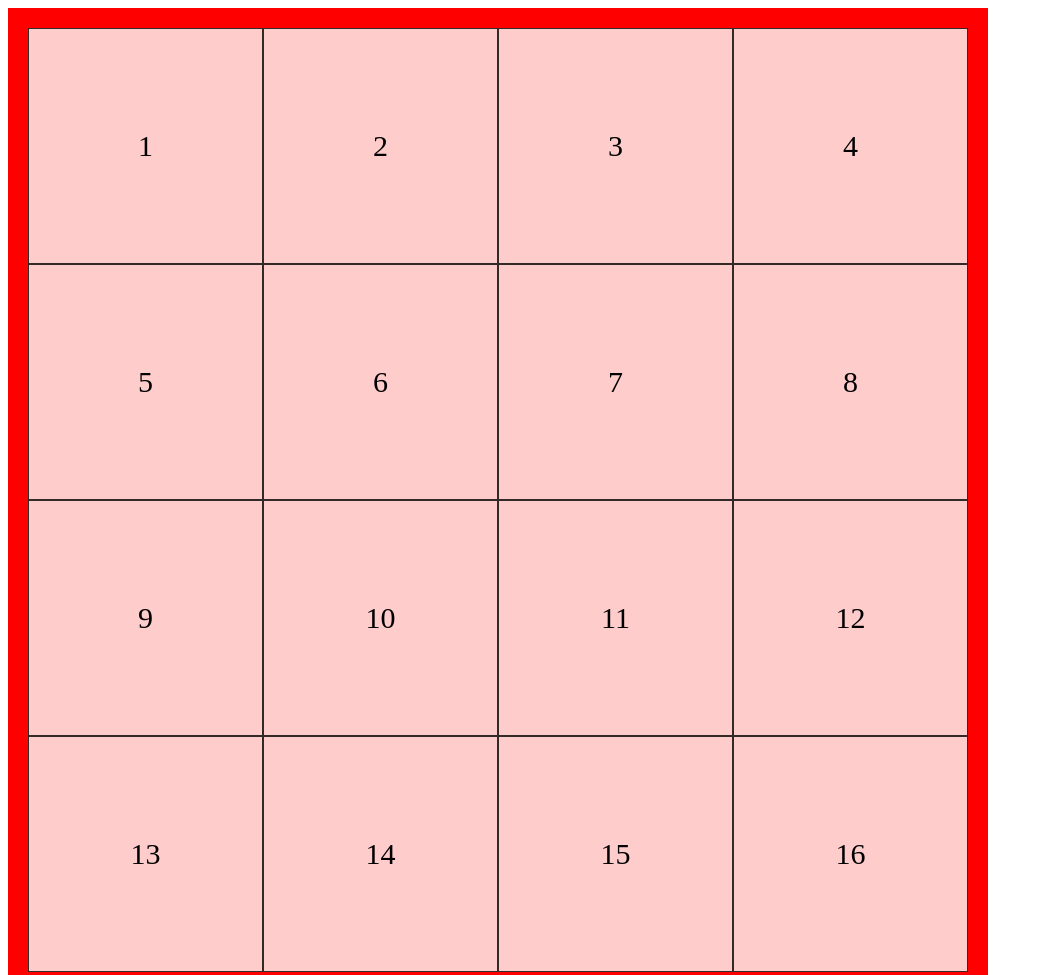
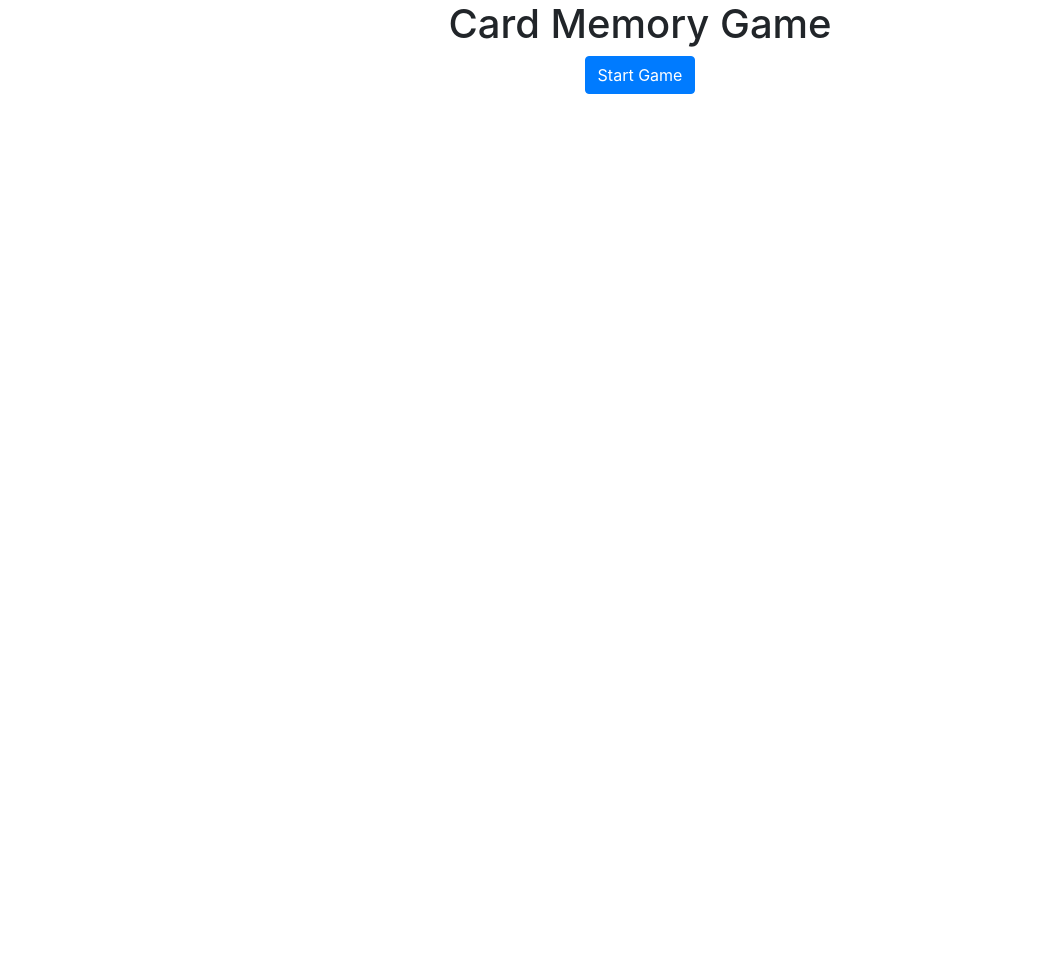
Before and after one commit to MatthewONeill/cardMemoryGame, a website: page public/cardHtml.html in a window 1280 px wide. Shown: the top 975 px of the page, without its empty margins (0-1043 px from the left). After the commit the page ends 800 px from the top, so only its background shows below. Drawn offline with nearby package versions, Linux system fonts and the light colour scheme.

Commit message:
new front end

```diff
--- a/public/cardHtml.html
+++ b/public/cardHtml.html
@@ -1,24 +1,88 @@
 <html>
-    <head>
-        <link rel="stylesheet" href="cardCss.css">
-    </head>
-    <div class="grid-container">
-        <div class="grid-item" id="gridDiv1">1</div>
-        <div class="grid-item" id="gridDiv2">2</div>
-        <div class="grid-item" id="gridDiv3">3</div>
-        <div class="grid-item" id="gridDiv4">4</div>
-        <div class="grid-item" id="gridDiv5">5</div>
-        <div class="grid-item" id="gridDiv6">6</div>
-        <div class="grid-item" id="gridDiv7">7</div>
-        <div class="grid-item" id="gridDiv8">8</div>
-        <div class="grid-item" id="gridDiv9">9</div>
-        <div class="grid-item" id="gridDiv10">10</div>
-        <div class="grid-item" id="gridDiv11">11</div>
-        <div class="grid-item" id="gridDiv12">12</div>
-        <div class="grid-item" id="gridDiv13">13</div>
-        <div class="grid-item" id="gridDiv14">14</div>
-        <div class="grid-item" id="gridDiv15">15</div>
-        <div class="grid-item" id="gridDiv16">16</div>
+
+<head>
+    <link rel="stylesheet" href="cardCss.css">
+    <link rel="stylesheet" href="https://stackpath.bootstrapcdn.com/bootstrap/4.4.1/css/bootstrap.min.css"
+        integrity="sha384-Vkoo8x4CGsO3+Hhxv8T/Q5PaXtkKtu6ug5TOeNV6gBiFeWPGFN9MuhOf23Q9Ifjh" crossorigin="anonymous">
+    <script src="https://code.jquery.com/jquery-3.4.1.slim.min.js"
+        integrity="sha384-J6qa4849blE2+poT4WnyKhv5vZF5SrPo0iEjwBvKU7imGFAV0wwj1yYfoRSJoZ+n"
+        crossorigin="anonymous"></script>
+    <script src="https://cdn.jsdelivr.net/npm/popper.js@1.16.0/dist/umd/popper.min.js"
+        integrity="sha384-Q6E9RHvbIyZFJoft+2mJbHaEWldlvI9IOYy5n3zV9zzTtmI3UksdQRVvoxMfooAo"
+        crossorigin="anonymous"></script>
+    <script src="https://stackpath.bootstrapcdn.com/bootstrap/4.4.1/js/bootstrap.min.js"
+        integrity="sha384-wfSDF2E50Y2D1uUdj0O3uMBJnjuUD4Ih7YwaYd1iqfktj0Uod8GCExl3Og8ifwB6"
+        crossorigin="anonymous"></script>
+</head>
+
+<h1 style="text-align: center;">Card Memory Game</h1>
+<div class="col-12 text-center" style="padding-bottom: 10px;">
+    <button type="button"  onclick="startGame()" class="btn btn-primary">Start Game</button>
+</div>
+
+<div class="container">
+    <div class="row align-items-center">
+        <div class="col-3 align-self-center" id="gridDiv1">
+
+        </div>
+        <div class="col-3 align-self-center" id="gridDiv2">
+
+        </div>
+        <div class="col-3 align-self-center" id="gridDiv3">
+
+        </div>
+        <div class="col-3 align-self-center" id="gridDiv4">
+
+        </div>
     </div>
+    <div class="row align-items-center">
+        <div class="col-3 align-self-center" id="gridDiv5">
+
+        </div>
+        <div class="col-3 align-self-center" id="gridDiv6">
+
+        </div>
+        <div class="col-3 align-self-center" id="gridDiv7">
+
+        </div>
+        <div class="col-3 align-self-center" id="gridDiv8">
+
+        </div>
+    </div>
+    <div class="row">
+        <div class="col-3 align-self-center" id="gridDiv9">
+
+        </div>
+        <div class="col-3 align-self-center" id="gridDiv10">
+
+        </div>
+        <div class="col-3 align-self-center" id="gridDiv11">
+
+        </div>
+        <div class="col-3 align-self-center" id="gridDiv12">
+
+        </div>
+    </div>
+    <div class="row">
+        <div class="col-3 align-self-center" id="gridDiv13">
+
+        </div>
+        <div class="col-3 align-self-center" id="gridDiv14">
+
+        </div>
+        <div class="col-3 align-self-center" id="gridDiv15">
+
+        </div>
+        <div class="col-3 align-self-center" id="gridDiv16">
+
+        </div>
+    </div>
+</div>
 
 </html>
+
+<style>
+    .col-3 {
+        padding-bottom: 20px;
+    }
+</style>
```
